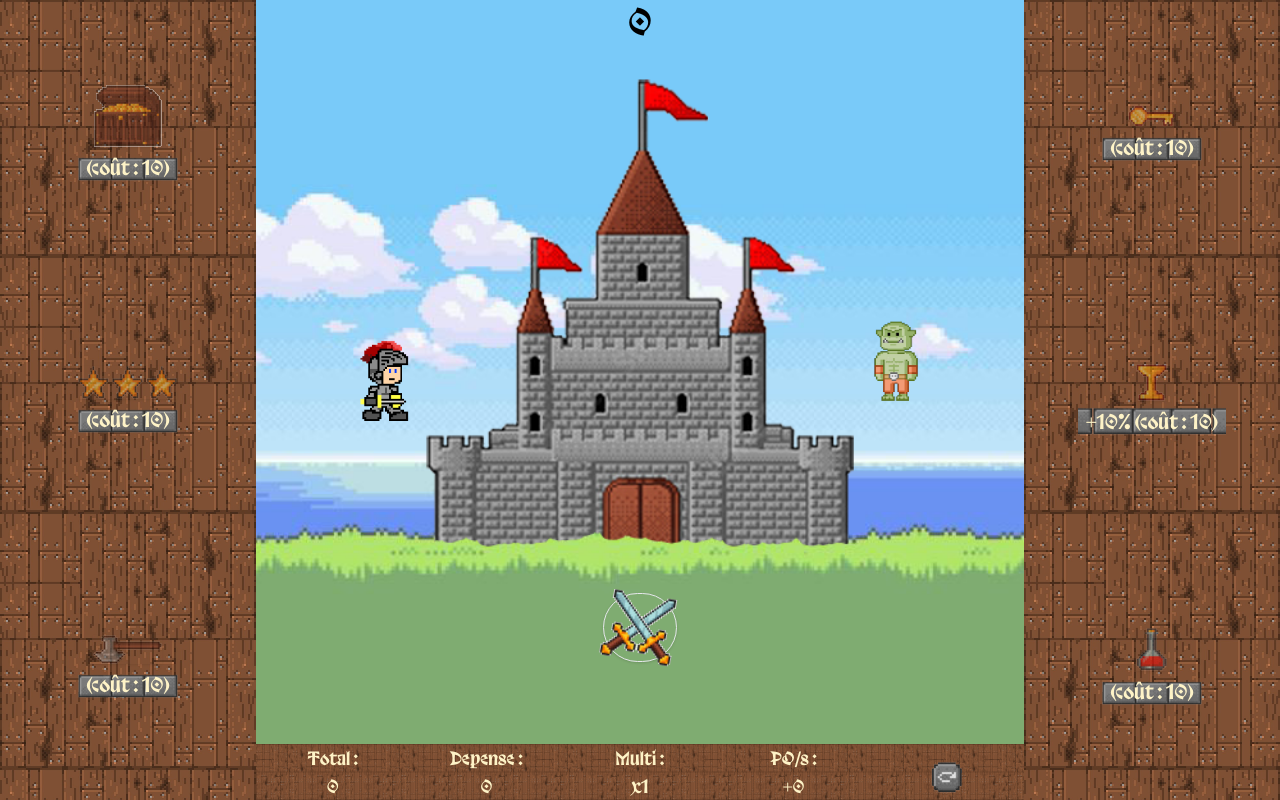
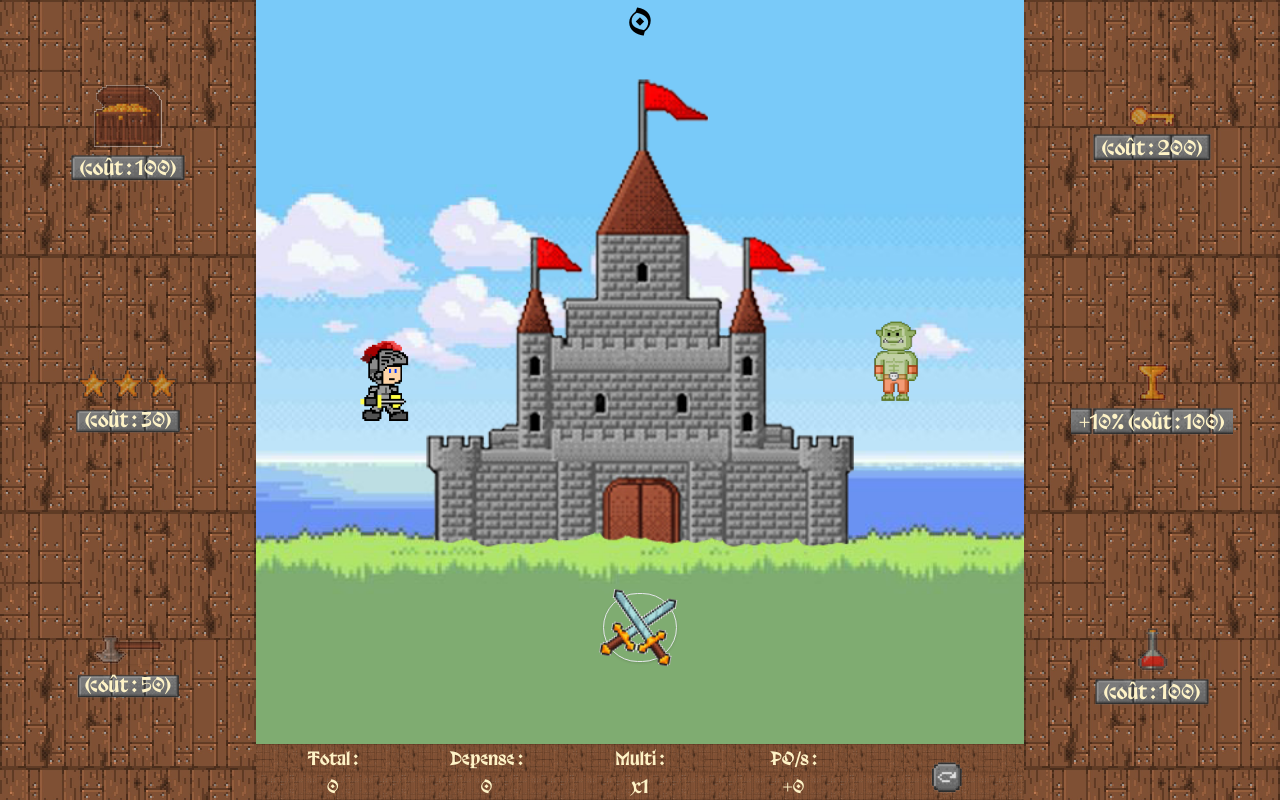
Before and after one commit to KimJacobus/knight-clicker, a website built with Vite: page index.html in a window 1280 px wide. Built offline with nearby package versions, Linux system fonts and the light colour scheme.

Commit message:
update prices

```diff
--- a/script.js
+++ b/script.js
@@ -19,12 +19,12 @@ var dep = document.querySelector('#POdepense');
 var reset = document.querySelector('#resetbutton');
 
 // Coûts pour les différentes actions
-var multiplierCost = 10;
-var autoclickCost = 10;
-var bonusCost = 10;
-var bonusInterCost = 10;
-var bonusPourCost = 10;
-var bonus3Cost = 10;
+var multiplierCost = 30;
+var autoclickCost = 50;
+var bonusCost = 100;
+var bonusInterCost = 200;
+var bonusPourCost = 100;
+var bonus3Cost = 100;
 var depense = 0;
 
 // Variables pour vérifier si les fonctionnalités de Autoclick et Bonus sont activées
@@ -223,7 +223,7 @@ function buttonsEnabler() {
   if (bonusOn) {
   clickValue *= 2;
   }
-  multiplierCost *= 3;
+  multiplierCost *= 2;
   displayMulti();
   buttonsEnabler();
   displayScore();
@@ -289,7 +289,7 @@ function buttonsEnabler() {
     bonusInter.disabled = true;
     score -= bonusInterCost;
     depense += bonusInterCost;
-    bonusInterCost *= 5;
+    bonusInterCost *= 3;
     buttonsEnabler();
     displayScore();
     displayBonusInter();
@@ -305,7 +305,7 @@ function buttonsEnabler() {
     score -= bonusPourCost;
     depense += bonusPourCost;
     bonusPour.disabled = true;
-    bonusPourCost *= 1;
+    bonusPourCost *= 2;
     displayScore();
     buttonsEnabler();
     displayBonusPour();
```
Also changed, not shown: dist/assets/wallpaperflare.com_wallpaper3-7ba6604a.jpg (deleted), dist/index.html, 2 other files.
